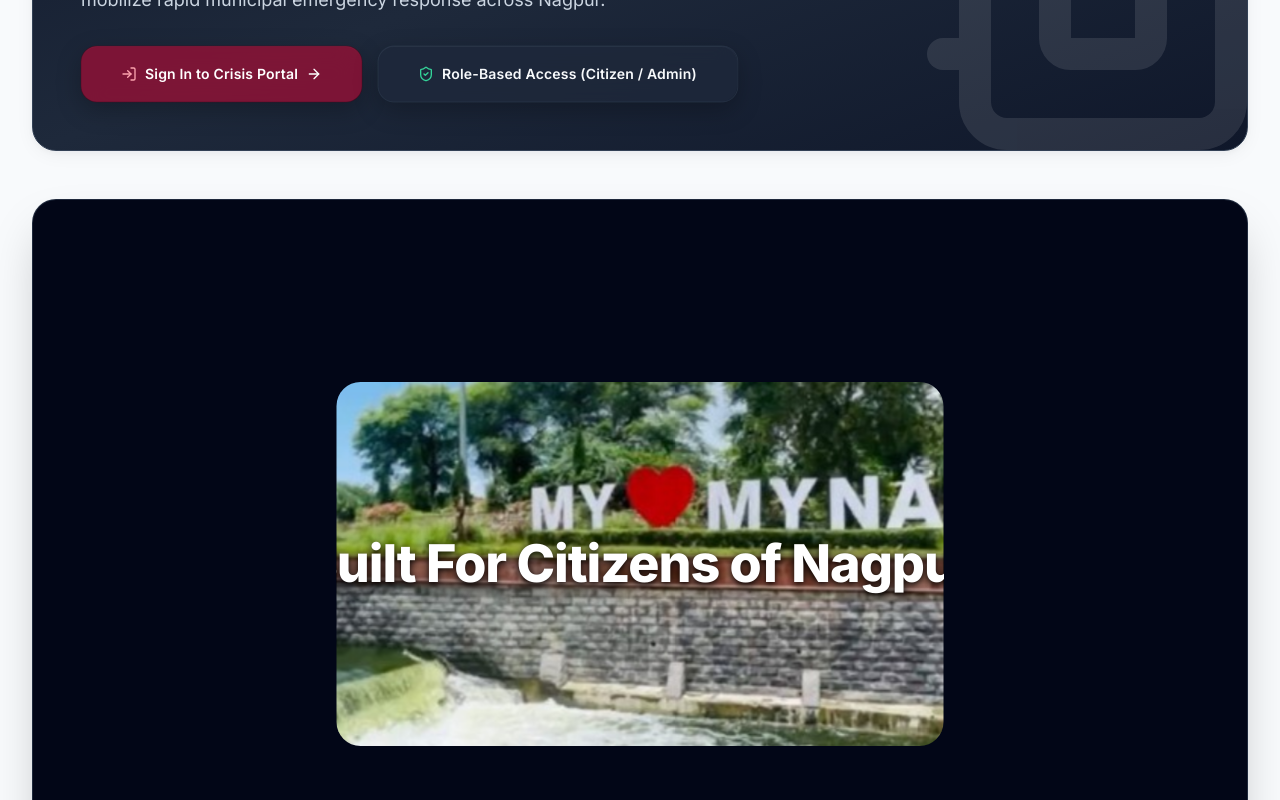
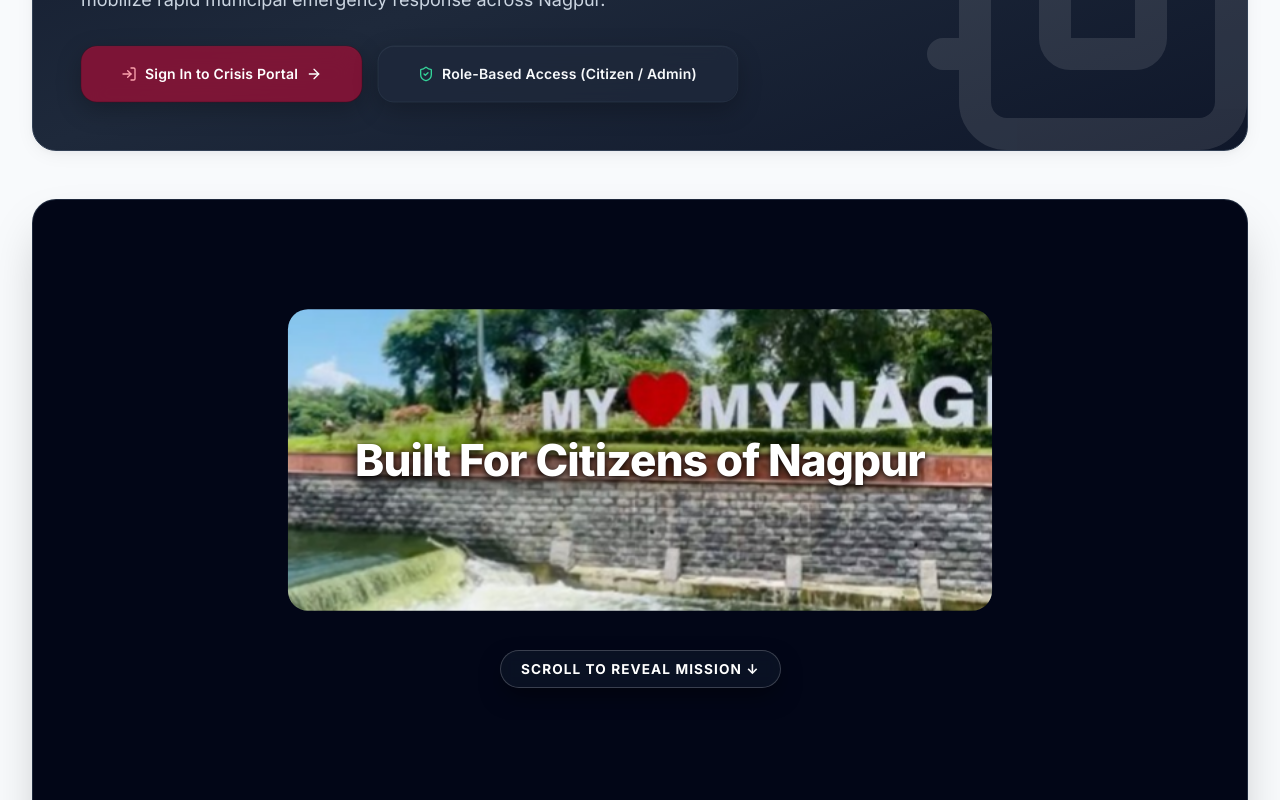
Before and after one commit to vidnesh041/AagDristiAI, a Next.js app in the folder frontend/: page / in a window 1280 px wide. Shown: the part 400-1200 px from the top of the page. Built offline with nearby package versions, Linux system fonts and the light colour scheme; no server answers.

Commit message:
Fix ScrollExpand section height and closing logic after animation

```diff
--- a/frontend/src/app/page.js
+++ b/frontend/src/app/page.js
@@ -125,13 +125,13 @@ export default function HomePage() {
           alt="MY NAGPUR Waterway & City Landmark"
           title="Built For Citizens of Nagpur"
           scrollHint="Scroll to Reveal Mission ↓"
-          startWidth={50}
-          startHeight={50}
-          startRadius={24}
-          endRadius={16}
-          mediaZoom={1.2}
-          scrollDistance={1.0}
-          holdDistance={0.6}
+          startWidth={58}
+          startHeight={58}
+          startRadius={20}
+          endRadius={12}
+          mediaZoom={1.15}
+          scrollDistance={0.45}
+          holdDistance={0.25}
           smoothing={0.03}
           overlayScrim={0.65}
           useWindowScroll={true}
--- a/frontend/src/components/ScrollExpand.css
+++ b/frontend/src/components/ScrollExpand.css
@@ -22,14 +22,33 @@
 
 .scroll-expand__stage {
   position: sticky;
-  top: 64px;
+  top: 72px;
   width: 100%;
-  height: calc(100vh - 64px);
-  max-height: 850px;
-  min-height: 440px;
+  height: 500px;
+  max-height: 540px;
+  min-height: 360px;
   overflow: hidden;
-  --se-title-size: clamp(1.15rem, 3.5vw, 3.25rem);
+  --se-title-size: clamp(1.1rem, 3.2vw, 2.5rem);
   border-radius: 20px;
+}
+
+@media (max-width: 639px) {
+  .scroll-expand__stage {
+    height: 380px;
+    border-radius: 16px;
+  }
+}
+
+@media (min-width: 640px) and (max-width: 1023px) {
+  .scroll-expand__stage {
+    height: 450px;
+  }
+}
+
+@media (min-width: 1024px) {
+  .scroll-expand__stage {
+    height: 520px;
+  }
 }
 
 .scroll-expand__frame {
--- a/frontend/src/components/ScrollExpand.jsx
+++ b/frontend/src/components/ScrollExpand.jsx
@@ -17,14 +17,14 @@ const ScrollExpand = ({
   alt = '',
   title = '',
   scrollHint = '',
-  startWidth = 52,
-  startHeight = 52,
-  startRadius = 24,
-  endRadius = 16,
-  mediaZoom = 1.25,
-  scrollDistance = 1.4,
-  holdDistance = 1.2,
-  smoothing = 0.05,
+  startWidth = 58,
+  startHeight = 58,
+  startRadius = 20,
+  endRadius = 12,
+  mediaZoom = 1.15,
+  scrollDistance = 0.45,
+  holdDistance = 0.25,
+  smoothing = 0.03,
   overlayScrim = 0.65,
   useWindowScroll = false,
   enabled = true,
@@ -86,9 +86,9 @@ const ScrollExpand = ({
     if (scrimRef.current) scrimRef.current.style.opacity = `${c.overlayScrim * e}`;
 
     if (titleRef.current) {
-      const out = smoothstep(0.12, 0.55, p);
+      const out = smoothstep(0.10, 0.50, p);
       titleRef.current.style.opacity = `${1 - out}`;
-      titleRef.current.style.transform = `translate3d(0, ${-20 * out}px, 0) scale(${1 + 0.04 * out})`;
+      titleRef.current.style.transform = `translate3d(0, ${-18 * out}px, 0) scale(${1 + 0.03 * out})`;
     }
 
     if (hintRef.current) {
@@ -98,9 +98,9 @@ const ScrollExpand = ({
     }
 
     if (overlayRef.current) {
-      const inn = smoothstep(0.55, 0.95, p);
+      const inn = smoothstep(0.50, 0.90, p);
       overlayRef.current.style.opacity = `${inn}`;
-      overlayRef.current.style.transform = `translate3d(0, ${20 * (1 - inn)}px, 0)`;
+      overlayRef.current.style.transform = `translate3d(0, ${18 * (1 - inn)}px, 0)`;
     }
   }, []);
 
@@ -121,41 +121,44 @@ const ScrollExpand = ({
     const measure = () => {
       const c = propsRef.current;
       const winW = typeof window !== 'undefined' ? window.innerWidth : 1024;
+      const winH = typeof window !== 'undefined' ? window.innerHeight : 800;
 
-      // Dynamic screen size responsive parameters
+      let baseStageH = 500;
       if (winW < 640) {
+        baseStageH = Math.min(380, winH * 0.55);
         dimensionsRef.current = {
-          effStartWidth: Math.max(c.startWidth, 84),
-          effStartHeight: Math.max(c.startHeight, 56),
-          effScrollDistance: Math.min(c.scrollDistance, 0.7),
-          effHoldDistance: Math.min(c.holdDistance, 0.3),
+          effStartWidth: 72,
+          effStartHeight: 65,
+          effScrollDistance: 0.4,
+          effHoldDistance: 0.2,
         };
       } else if (winW < 1024) {
+        baseStageH = Math.min(460, winH * 0.6);
         dimensionsRef.current = {
-          effStartWidth: Math.max(c.startWidth, 68),
-          effStartHeight: Math.max(c.startHeight, 52),
-          effScrollDistance: Math.min(c.scrollDistance, 0.9),
-          effHoldDistance: Math.min(c.holdDistance, 0.45),
+          effStartWidth: 65,
+          effStartHeight: 62,
+          effScrollDistance: 0.45,
+          effHoldDistance: 0.25,
         };
       } else {
+        baseStageH = Math.min(520, winH * 0.65);
         dimensionsRef.current = {
-          effStartWidth: c.startWidth,
-          effStartHeight: c.startHeight,
-          effScrollDistance: c.scrollDistance,
-          effHoldDistance: c.holdDistance,
+          effStartWidth: c.startWidth || 58,
+          effStartHeight: c.startHeight || 58,
+          effScrollDistance: c.scrollDistance || 0.45,
+          effHoldDistance: c.holdDistance || 0.25,
         };
       }
 
       const d = dimensionsRef.current;
-      const winH = typeof window !== 'undefined' ? window.innerHeight : 800;
-      stageH = c.useWindowScroll ? Math.max(460, Math.min(760, winH - 72)) : root.clientHeight;
+      stageH = c.useWindowScroll ? baseStageH : root.clientHeight || baseStageH;
       if (stageH <= 0) return;
 
       stage.style.height = `${stageH}px`;
-      track.style.height = `${stageH * (1 + Math.max(0.3, d.effScrollDistance) + Math.max(0.2, d.effHoldDistance))}px`;
+      track.style.height = `${stageH * (1 + d.effScrollDistance + d.effHoldDistance)}px`;
 
       const w = root.clientWidth || winW;
-      stage.style.setProperty('--se-title-size', `${clamp(w * 0.045, 18, 52)}px`);
+      stage.style.setProperty('--se-title-size', `${clamp(w * 0.04, 18, 44)}px`);
     };
 
     const readProgress = () => {
```
